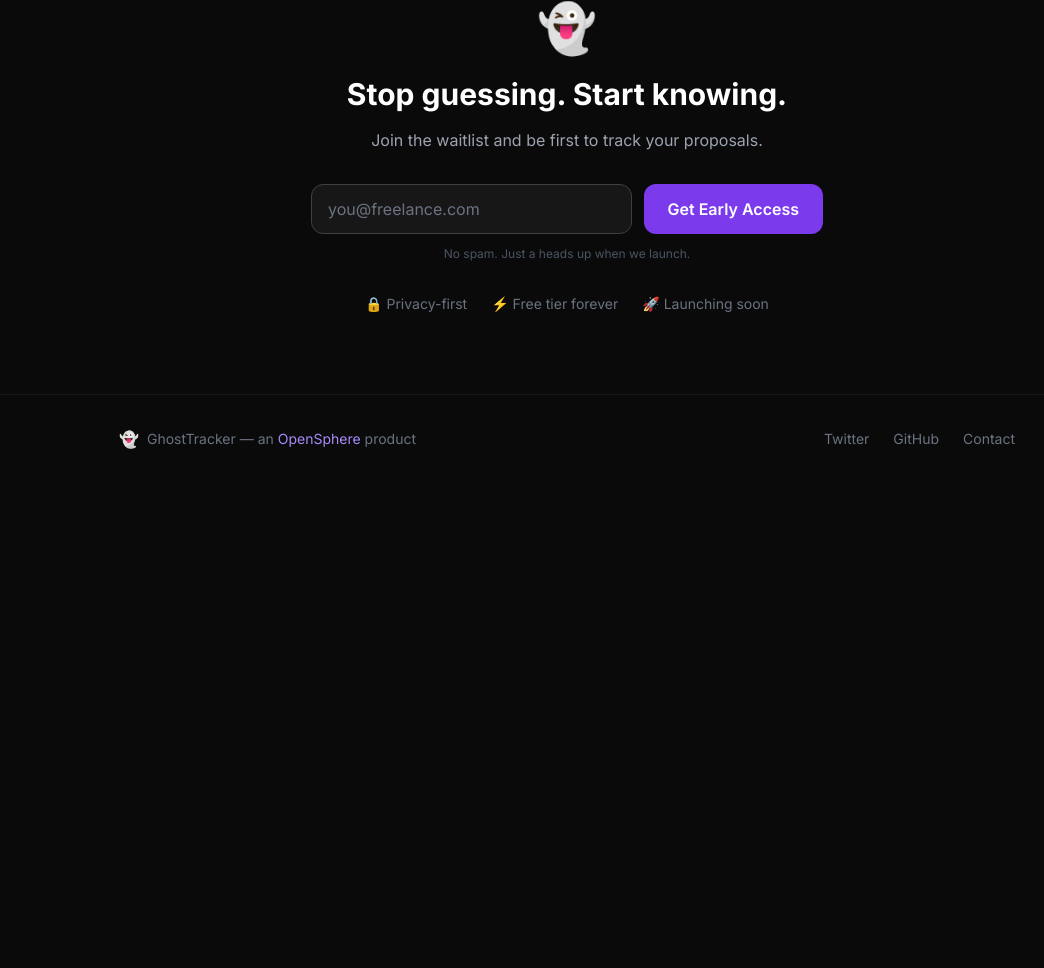
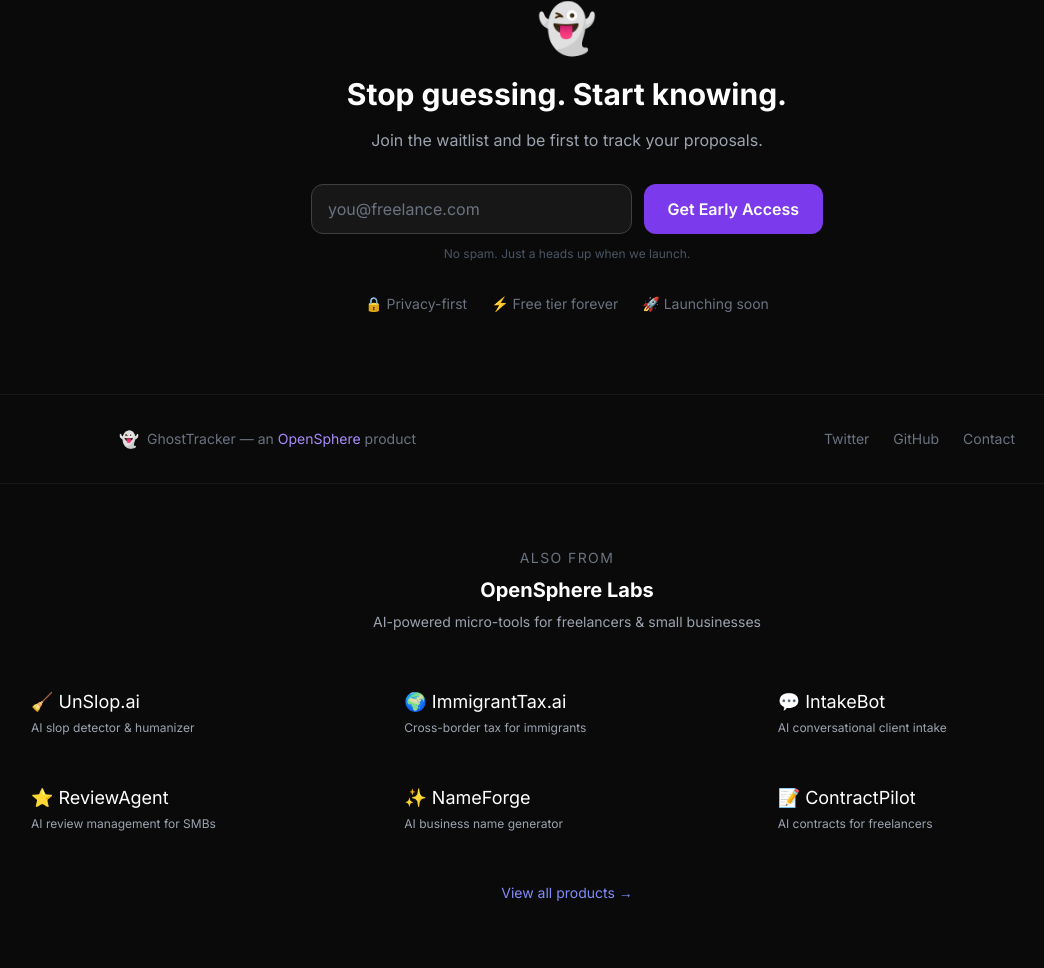
Before and after one commit to atalovesyou/ghosttracker, a plain HTML site: page index.html in a window 1280 px wide. Shown: the part 3944-4912 px from the top of the page, without its empty margins (73-1117 px from the left). Before the commit the page ends 4427 px from the top, so only its background shows below. Drawn offline with nearby package versions, Linux system fonts and the light colour scheme.

Commit message:
Add cross-promotion: OpenSphere Labs ecosystem links

```diff
--- a/index.html
+++ b/index.html
@@ -441,5 +441,45 @@
     });
   </script>
 
+
+    <!-- Cross-Promotion: OpenSphere Labs -->
+    <section class="py-16 border-t border-white/5">
+        <div class="max-w-6xl mx-auto px-6">
+            <div class="text-center mb-10">
+                <p class="text-sm text-gray-500 uppercase tracking-widest mb-2">Also from</p>
+                <a href="https://atalovesyou.github.io/opensphere-labs/" target="_blank" class="text-xl font-bold text-white hover:text-indigo-400 transition">OpenSphere Labs</a>
+                <p class="text-gray-400 text-sm mt-2">AI-powered micro-tools for freelancers &amp; small businesses</p>
+            </div>
+            <div class="grid grid-cols-2 md:grid-cols-3 gap-4">
+                <a href="https://atalovesyou.github.io/unslop-ai/" target="_blank" class="glass rounded-xl p-4 hover:bg-white/5 transition group">
+                    <div class="text-lg mb-1">🧹 UnSlop.ai</div>
+                    <div class="text-xs text-gray-400 group-hover:text-gray-300">AI slop detector & humanizer</div>
+                </a>
+                <a href="https://atalovesyou.github.io/immigranttax-ai/" target="_blank" class="glass rounded-xl p-4 hover:bg-white/5 transition group">
+                    <div class="text-lg mb-1">🌍 ImmigrantTax.ai</div>
+                    <div class="text-xs text-gray-400 group-hover:text-gray-300">Cross-border tax for immigrants</div>
+                </a>
+                <a href="https://atalovesyou.github.io/intakebot/" target="_blank" class="glass rounded-xl p-4 hover:bg-white/5 transition group">
+                    <div class="text-lg mb-1">💬 IntakeBot</div>
+                    <div class="text-xs text-gray-400 group-hover:text-gray-300">AI conversational client intake</div>
+                </a>
+                <a href="https://atalovesyou.github.io/reviewagent/" target="_blank" class="glass rounded-xl p-4 hover:bg-white/5 transition group">
+                    <div class="text-lg mb-1">⭐ ReviewAgent</div>
+                    <div class="text-xs text-gray-400 group-hover:text-gray-300">AI review management for SMBs</div>
+                </a>
+                <a href="https://atalovesyou.github.io/nameforge/" target="_blank" class="glass rounded-xl p-4 hover:bg-white/5 transition group">
+                    <div class="text-lg mb-1">✨ NameForge</div>
+                    <div class="text-xs text-gray-400 group-hover:text-gray-300">AI business name generator</div>
+                </a>
+                <a href="https://atalovesyou.github.io/contractpilot/" target="_blank" class="glass rounded-xl p-4 hover:bg-white/5 transition group">
+                    <div class="text-lg mb-1">📝 ContractPilot</div>
+                    <div class="text-xs text-gray-400 group-hover:text-gray-300">AI contracts for freelancers</div>
+                </a>
+            </div>
+            <div class="text-center mt-8">
+                <a href="https://atalovesyou.github.io/opensphere-labs/" target="_blank" class="text-sm text-indigo-400 hover:text-indigo-300 transition">View all products →</a>
+            </div>
+        </div>
+    </section>
 </body>
 </html>
```
